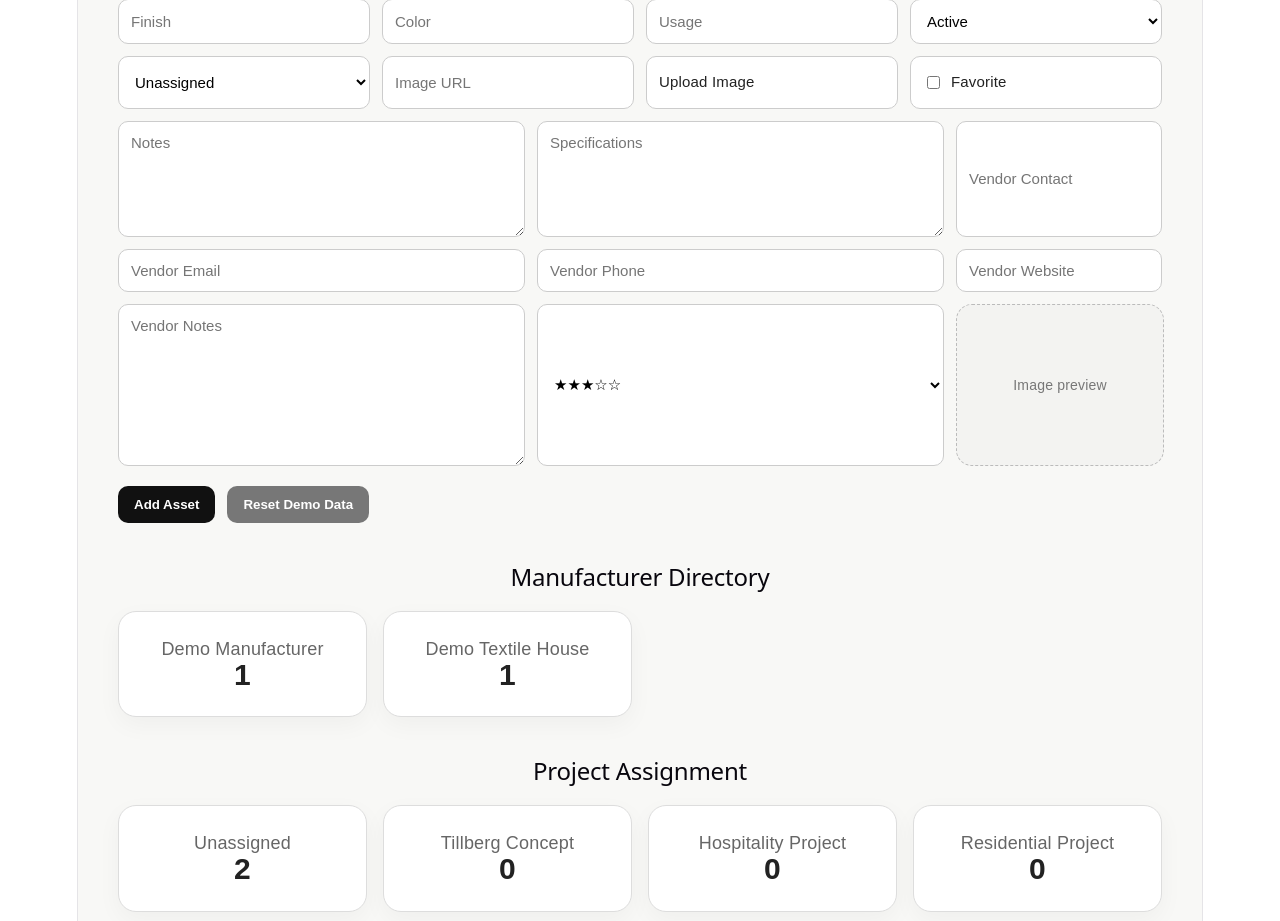
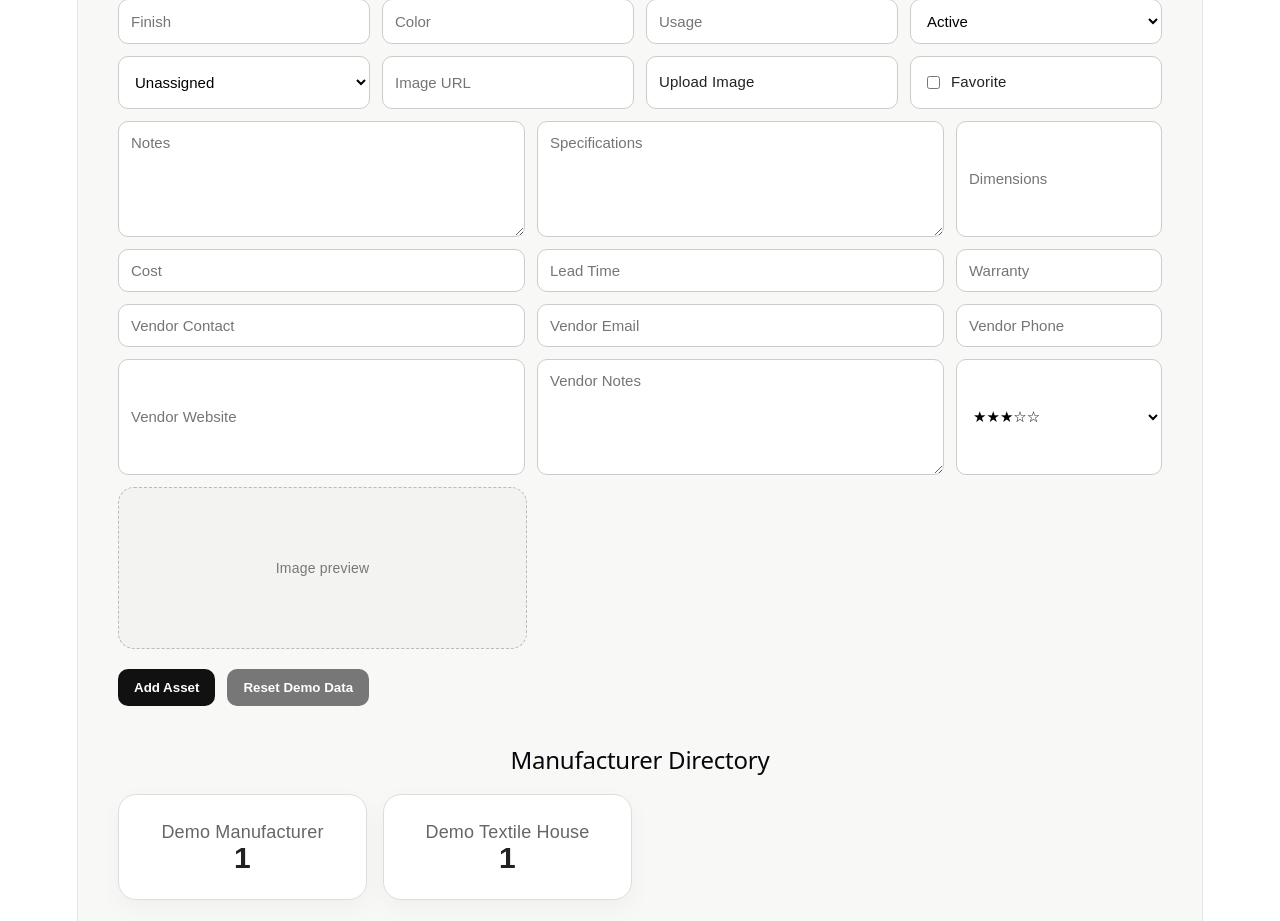
Before and after one commit to Jayhub-sudo/jaylabs, a React (Vite) app: page / in a window 1280 px wide. Shown: the part 1220-2141 px from the top of the page. Built offline with nearby package versions, Linux system fonts and the light colour scheme.

Commit message:
Add dimensions cost lead time warranty fields

```diff
--- a/src/App.jsx
+++ b/src/App.jsx
@@ -41,11 +41,15 @@ export default function App() {
     imageUrl: "",
     imageData: "",
     favorite: false,
-    vendorContact: "",
+vendorContact: "",
 vendorEmail: "",
 vendorPhone: "",
 vendorWebsite: "",
 vendorNotes: "",
+dimensions: "",
+cost: "",
+leadTime: "",
+warranty: "",
 rating: "3",
   };
 
@@ -67,6 +71,10 @@ rating: "3",
       vendorPhone: "",
       vendorWebsite: "",
       vendorNotes: "",
+      dimensions: "",
+      cost: "",
+      leadTime: "",
+      warranty: "",
       rating: "3",
       ...asset,
       category: asset.category || fallbackCategory,
@@ -778,7 +786,42 @@ rating: "3",
               fontFamily: "Arial, sans-serif",
             }}
           />
-          <input
+<input
+  placeholder="Dimensions"
+  value={currentForm.dimensions}
+  onChange={(e) =>
+    setCurrentForm({ ...currentForm, dimensions: e.target.value })
+  }
+  style={inputStyle}
+/>
+
+<input
+  placeholder="Cost"
+  value={currentForm.cost}
+  onChange={(e) =>
+    setCurrentForm({ ...currentForm, cost: e.target.value })
+  }
+  style={inputStyle}
+/>
+
+<input
+  placeholder="Lead Time"
+  value={currentForm.leadTime}
+  onChange={(e) =>
+    setCurrentForm({ ...currentForm, leadTime: e.target.value })
+  }
+  style={inputStyle}
+/>
+
+<input
+  placeholder="Warranty"
+  value={currentForm.warranty}
+  onChange={(e) =>
+    setCurrentForm({ ...currentForm, warranty: e.target.value })
+  }
+  style={inputStyle}
+/>
+<input
   placeholder="Vendor Contact"
   value={currentForm.vendorContact}
   onChange={(e) =>
@@ -786,7 +829,7 @@ rating: "3",
   }
   style={inputStyle}
 />
-          <input
+<input
   placeholder="Vendor Email"
   value={currentForm.vendorEmail}
   onChange={(e) =>
```
